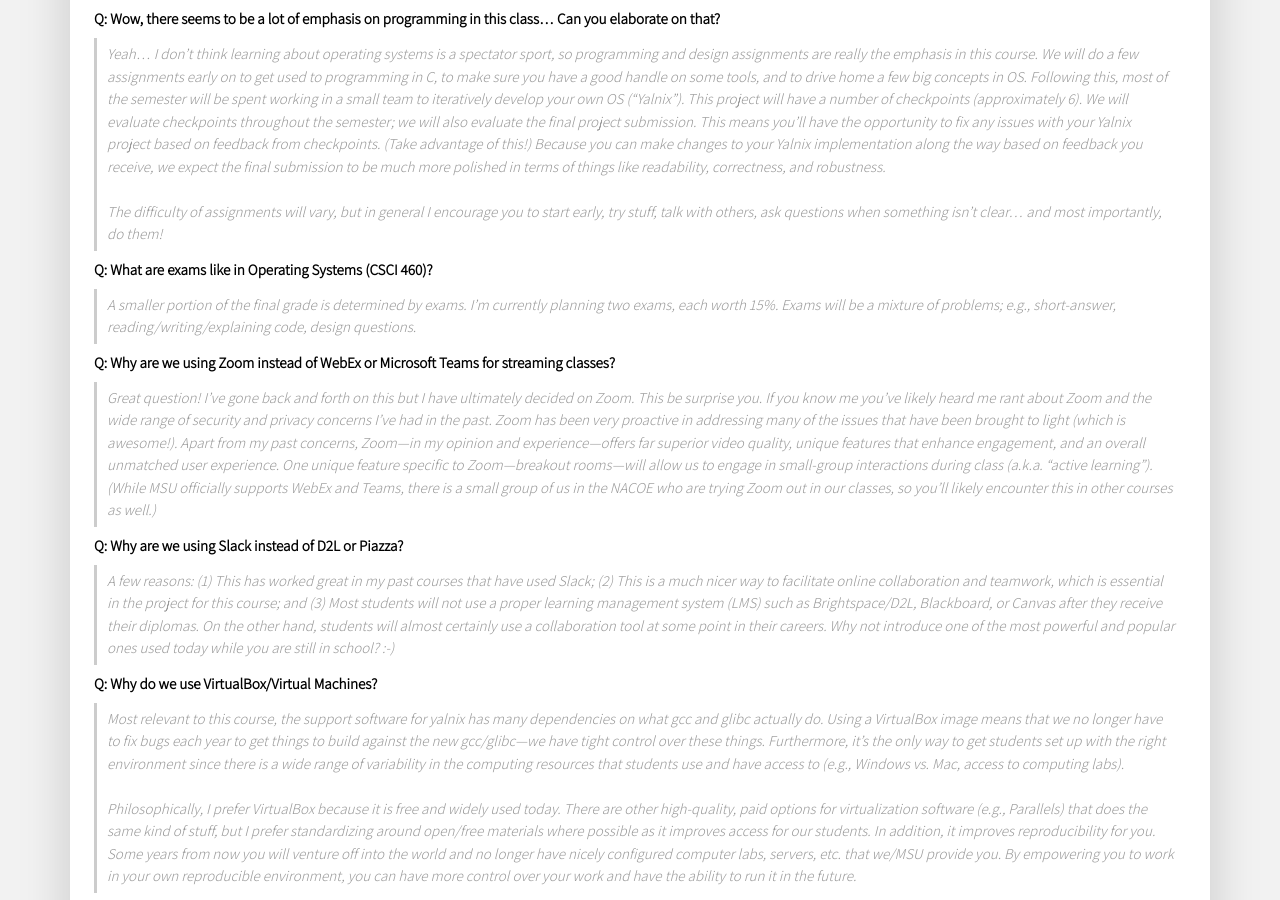
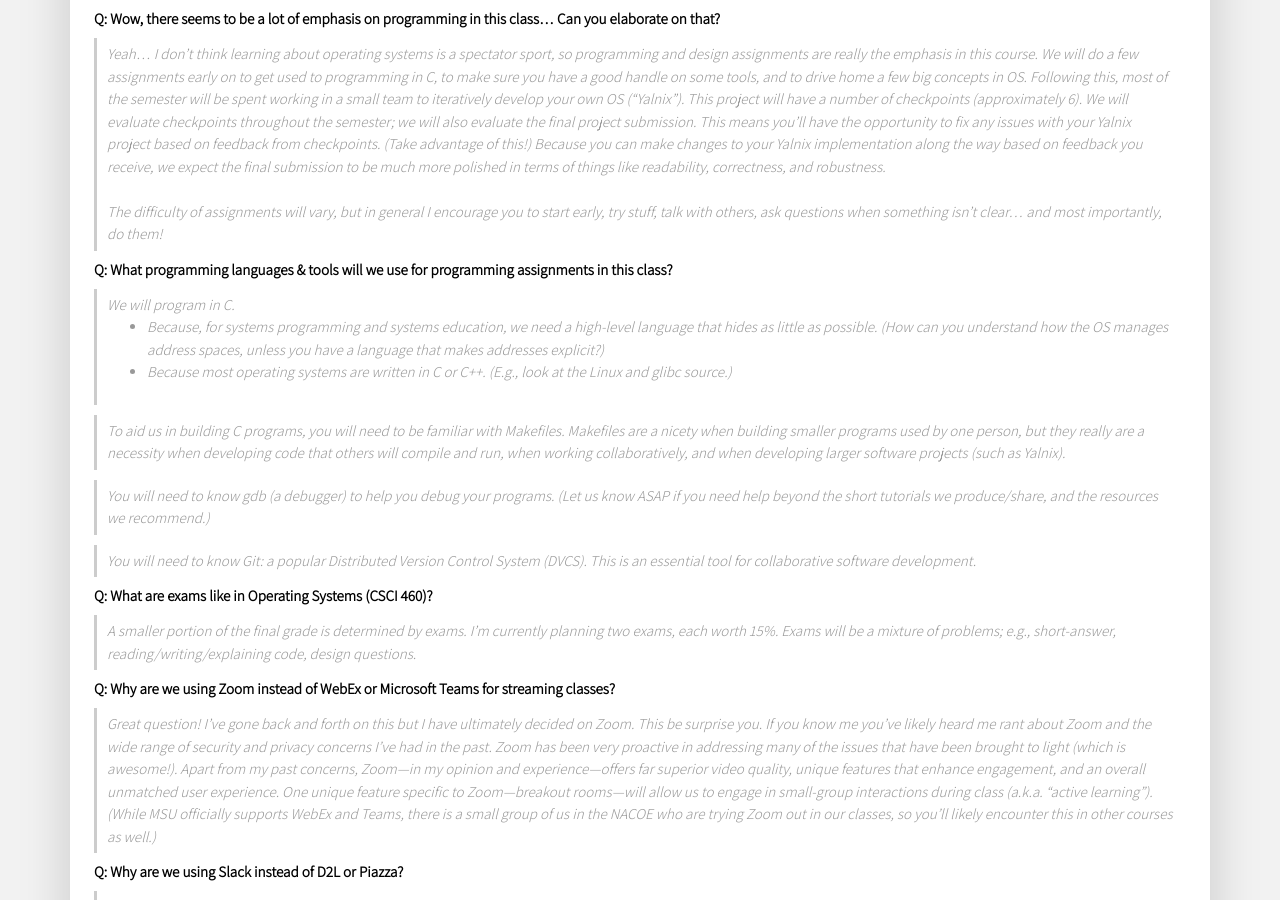
Before and after one commit to traviswpeters/cs460-2020-fall, a Jekyll site: the page built from index.md, in a window 1280 px wide and 900 px high, scrolled down 4212 px. Built offline with Jekyll 4.4.1, drawn with Linux system fonts in a browser that asks for light colours; nearby versions of some CDN libraries; some web fonts are replaced.

Commit message:
a note about languages/tools

```diff
--- a/_data/settings.yml
+++ b/_data/settings.yml
@@ -53,8 +53,8 @@ menu:
 - {name: 'Resources', url: 'resources'}
 # - {name: 'Yalnix', url: 'yalnix'}
 # - {name: 'Exams', url: '#exams'}
+- {name: 'FAQs', url: '#faqs'}
 - {name: '<span class="text-success">COVID-19 Info</span>', url: 'covid19'}
-- {name: 'FAQs', url: '#faqs'}
 
 exams:
   files: "files"
--- a/index.md
+++ b/index.md
@@ -398,6 +398,18 @@ This is a collection of general FAQs related to our course. I will update this s
 > we expect the final submission to be much more polished in terms of things like readability, correctness, and robustness.
 > <br/><br/>The difficulty of assignments will vary, but in general I encourage you to start early, try stuff, talk with others, ask questions when something isn't clear... and most importantly, do them!
 
+###### Q: What programming languages & tools will we use for programming assignments in this class?
+
+> We will program in C.
+- Because, for systems programming and systems education, we need a high-level language that hides as little as possible. (How can you understand how the OS manages address spaces, unless you have a language that makes addresses explicit?)
+- Because most operating systems are written in C or C++. (E.g., look at the Linux and glibc source.)
+
+> To aid us in building C programs, you will need to be familiar with Makefiles. Makefiles are a nicety when building smaller programs used by one person, but they really are a necessity when developing code that others will compile and run, when working collaboratively, and when developing larger software projects (such as Yalnix).
+
+> You will need to know gdb (a debugger) to help you debug your programs. (Let us know ASAP if you need help beyond the short tutorials we produce/share, and the resources we recommend.)
+
+> You will need to know Git: a popular Distributed Version Control System (DVCS). This is an essential tool for collaborative software development.
+
 ###### Q: What are exams like in Operating Systems (CSCI 460)?
 > A smaller portion of the final grade is determined by exams.
 I'm currently planning two exams, each worth 15%.
```
